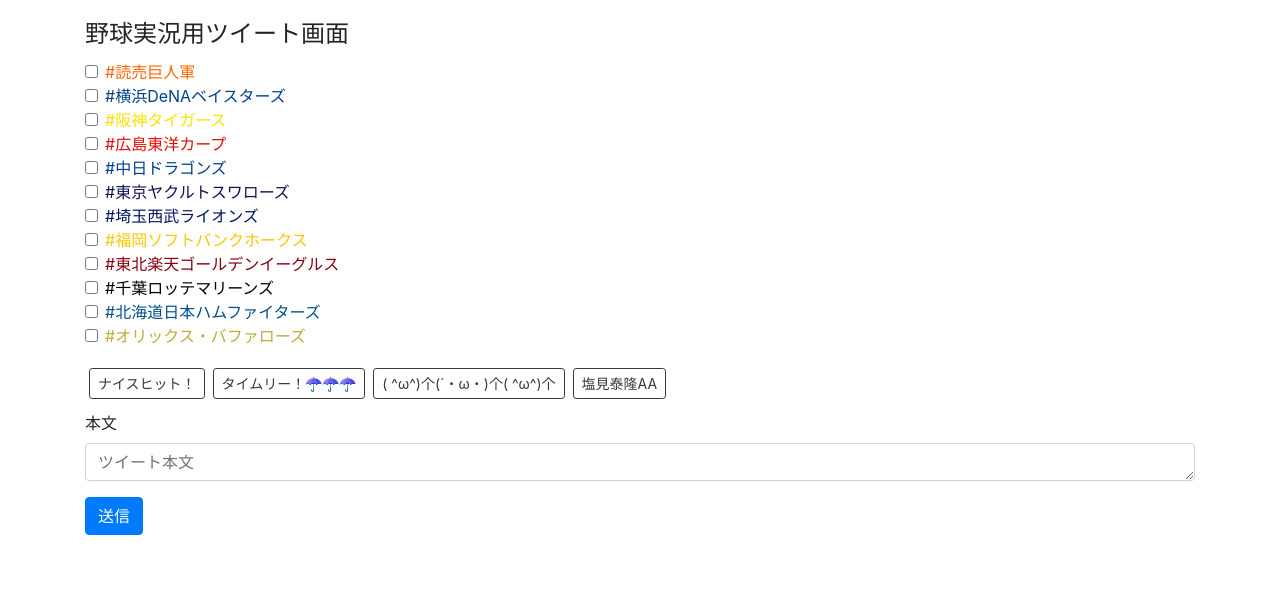
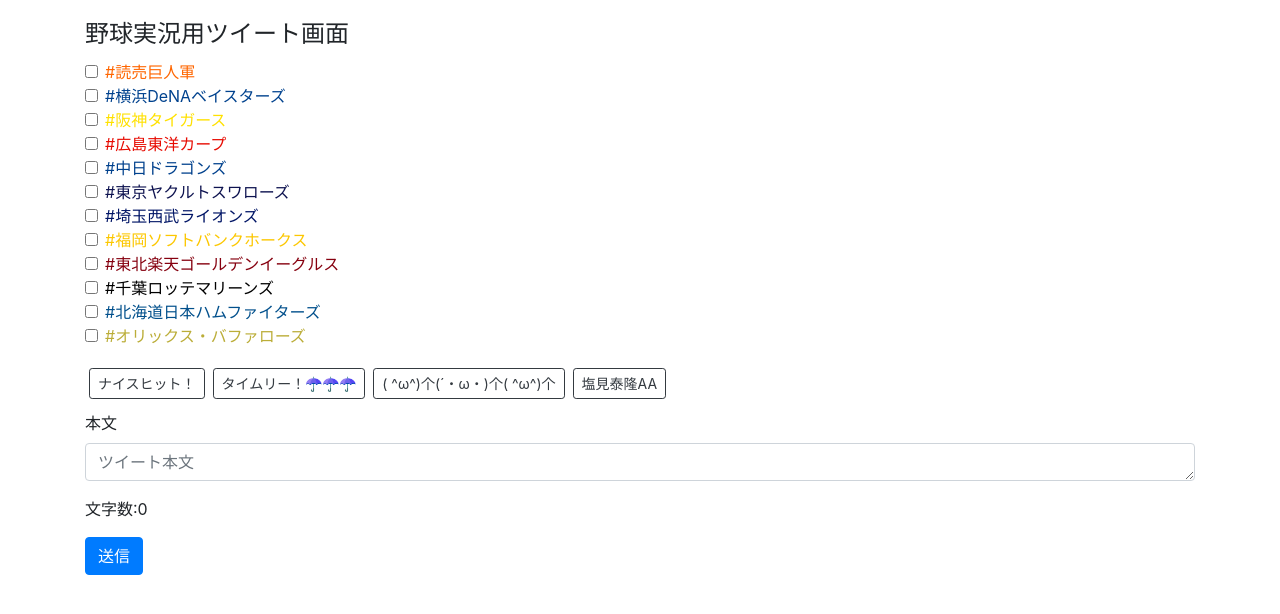
Before and after one commit to Ant2357/baseball-tweet, a Vue app: page / in a window 1280 px wide. Shown: the top 614 px of the page. Built offline with nearby package versions, Linux system fonts and the light colour scheme.

Commit message:
feat: 文字数カウントの追加

```diff
--- a/src/App.vue
+++ b/src/App.vue
@@ -41,6 +41,8 @@
             placeholder="ツイート本文"
           ></textarea>
         </div>
+
+        <p>文字数:{{ tweet.length }}</p>
         <button type="submit" class="btn btn-primary">送信</button>
       </form>
     </div>
```
Also changed, not shown: 5 other files (tests, documents, lock files or other folders).
